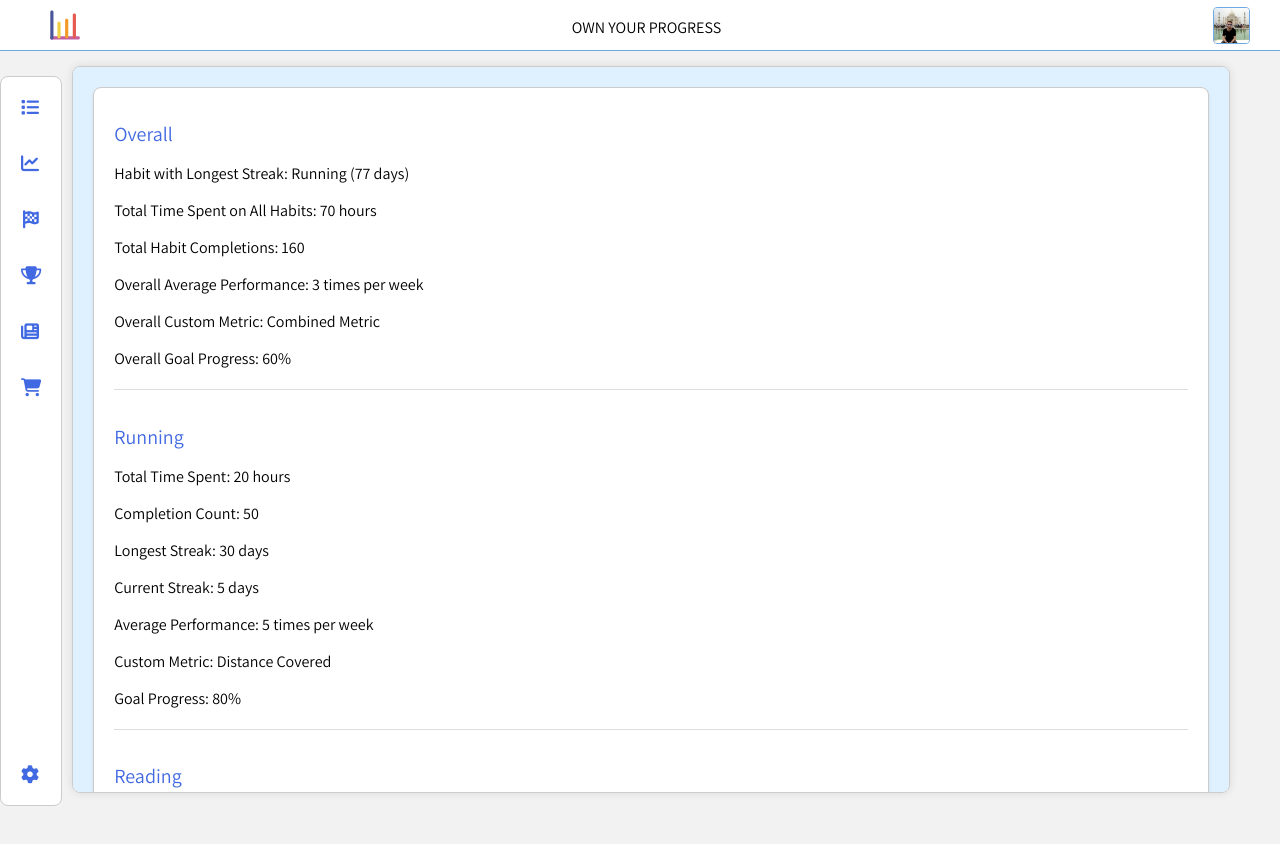
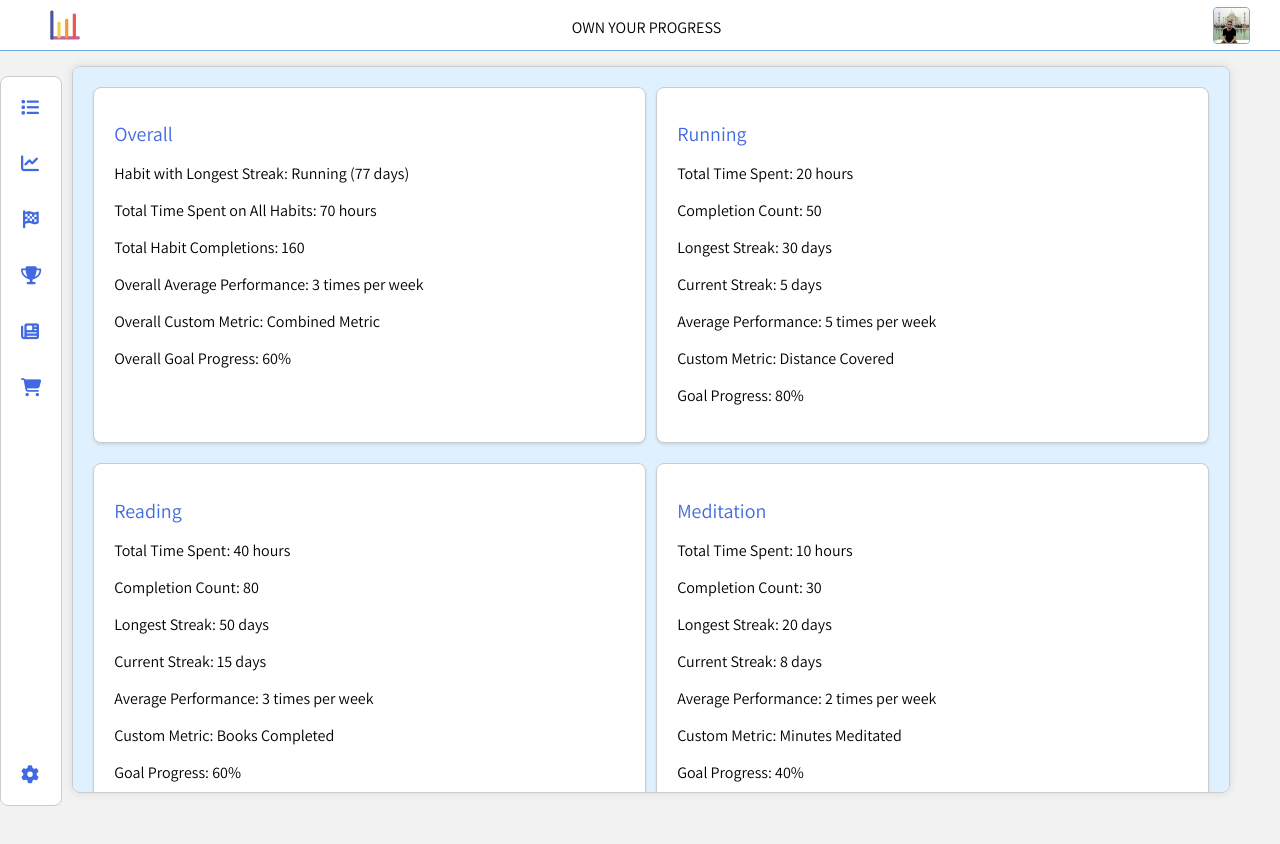
Before and after one commit to joseph-johnson27001/habits_tracker, a Vue app: page /#/statistics in a window 1280 px wide. Shown: the top 844 px of the page. Built offline with nearby package versions, Linux system fonts and the light colour scheme.

Commit message:
Statistics Page layout

```diff
--- a/src/views/StatisticsPage.vue
+++ b/src/views/StatisticsPage.vue
@@ -1,13 +1,23 @@
 <template>
-  <div class="card">
-    <h1>Overall</h1>
-    <p>Habit with Longest Streak: {{ overall.longestStreakHabit }}</p>
-    <p>Total Time Spent on All Habits: {{ overall.totalTimeSpentAllHabits }}</p>
-    <p>Total Habit Completions: {{ overall.totalHabitCompletions }}</p>
-    <p>Overall Average Performance: {{ overall.overallAveragePerformance }}</p>
-    <p>Overall Custom Metric: {{ overall.overallCustomMetric }}</p>
-    <p>Overall Goal Progress: {{ overall.overallGoalProgress }}</p>
-    <div v-for="(habit, index) in habits" :key="index" class="habit-statistics">
+  <div class="statistics-layout">
+    <div class="habit-statistics card">
+      <h1>Overall</h1>
+      <p>Habit with Longest Streak: {{ overall.longestStreakHabit }}</p>
+      <p>
+        Total Time Spent on All Habits: {{ overall.totalTimeSpentAllHabits }}
+      </p>
+      <p>Total Habit Completions: {{ overall.totalHabitCompletions }}</p>
+      <p>
+        Overall Average Performance: {{ overall.overallAveragePerformance }}
+      </p>
+      <p>Overall Custom Metric: {{ overall.overallCustomMetric }}</p>
+      <p>Overall Goal Progress: {{ overall.overallGoalProgress }}</p>
+    </div>
+    <div
+      v-for="(habit, index) in habits"
+      :key="index"
+      class="habit-statistics card"
+    >
       <h1>{{ habit.name }}</h1>
       <p>Total Time Spent: {{ habit.totalTimeSpent }}</p>
       <p>Completion Count: {{ habit.completionCount }}</p>
@@ -72,6 +82,12 @@ export default {
 </script>
 
 <style scoped>
+.statistics-layout {
+  display: grid;
+  grid-template-columns: 1fr 1fr;
+  gap: 10px;
+}
+
 h2 {
   font-size: 24px;
   margin-bottom: 10px;
@@ -81,11 +97,5 @@ h2 {
   margin-bottom: 5px;
 }
 
-.habit-statistics {
-  margin-top: 20px;
-  border-top: 1px solid #ddd;
-  padding-top: 20px;
-}
-
 /* Add more custom styles as needed */
 </style>
```
